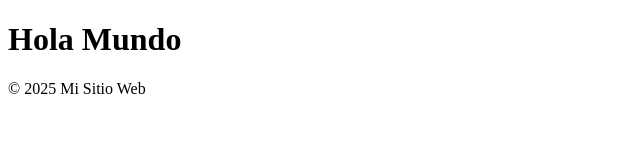
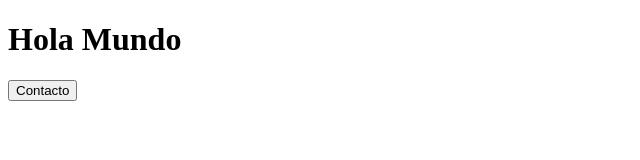
Before and after one commit to ltrujillodev/hd-semana-05-tarea, a plain HTML site: page index.html in a window 1280 px wide. Shown: the whole page, without its empty margins (0-640 px from the left). Drawn offline with Linux system fonts and the light colour scheme.

Commit message:
Se crea estilos.css. Se crea rama feature-boton-contacto. Se modifica index.html

```diff
--- a/index.html
+++ b/index.html
@@ -7,6 +7,6 @@
   </head>
   <body>
     <h1>Hola Mundo</h1>
-    <footer>© 2025 Mi Sitio Web</footer>
+    <button>Contacto</button>
   </body>
 </html>
```
Also changed, not shown: estilos.css (added).
